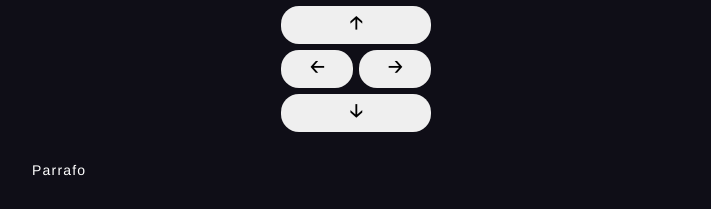
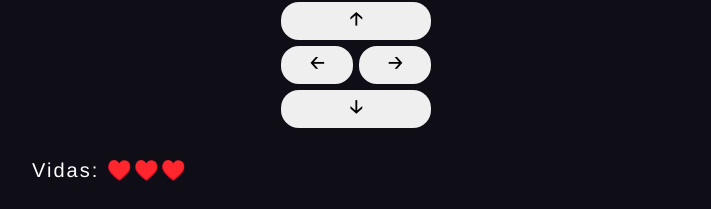
Before and after one commit to jackreategui/conejo-perdido, a plain HTML site: page index.html in a window 1280 px wide. Shown: the part 709-918 px from the top of the page, without its empty margins (284-995 px from the left). Drawn offline with Linux system fonts and the light colour scheme.

Commit message:
agregamos los corazones interactivos en el html para que el jugador los pueda ver

```diff
--- a/game.js
+++ b/game.js
@@ -4,6 +4,7 @@ const btnUp = document.querySelector('#up');
 const btnDown = document.querySelector('#down');
 const btnLeft = document.querySelector('#left');
 const btnRight = document.querySelector('#right');
+const spanLives = document.querySelector('#lives');
 
 let canvasSize;
 let elementsSize;
@@ -52,6 +53,7 @@ function startGame(){
 
     const mapRows = map.trim().split('\n');
     const mapRowCol = mapRows.map(row => row.trim().split(''));
+    heartShow();
 
     enemyPositions = [];
     game.clearRect(0, 0, canvasSize, canvasSize);
@@ -128,6 +130,13 @@ function levelFail() {
     startGame();
 }
 
+function heartShow() {
+    const heartArray = Array(lives).fill(emojis['HEART']);
+
+    spanLives.innerHTML = "";
+    heartArray.forEach(heart => spanLives.append(heart));
+}
+
 function moveKey(event) {
     if (event.key == 'ArrowUp') {
         event.preventDefault();
--- a/index.html
+++ b/index.html
@@ -21,7 +21,7 @@
         </div>
 
         <div class="infoGame" id="infoGame">
-            <p>Parrafo</p>
+            <p>Vidas: <span id="lives"></span></p>
         </div>
     </div>
 
--- a/maps.js
+++ b/maps.js
@@ -7,6 +7,7 @@ const emojis = {
     BOMB_COLLISION: "🔥",
     GAME_OVER: "👎",
     WIN: "🏆",
+    HEART: "♥️",
 };
 
 const maps = [];
--- a/style.css
+++ b/style.css
@@ -95,8 +95,8 @@ canvas{
 p{
     padding: 30px 0;
     color: var(--white);
-    font-size: 14px;
-    letter-spacing: 1.2px;
+    font-size: 20px;
+    letter-spacing: 2px;
     font-weight: 500;
 }
 
```
